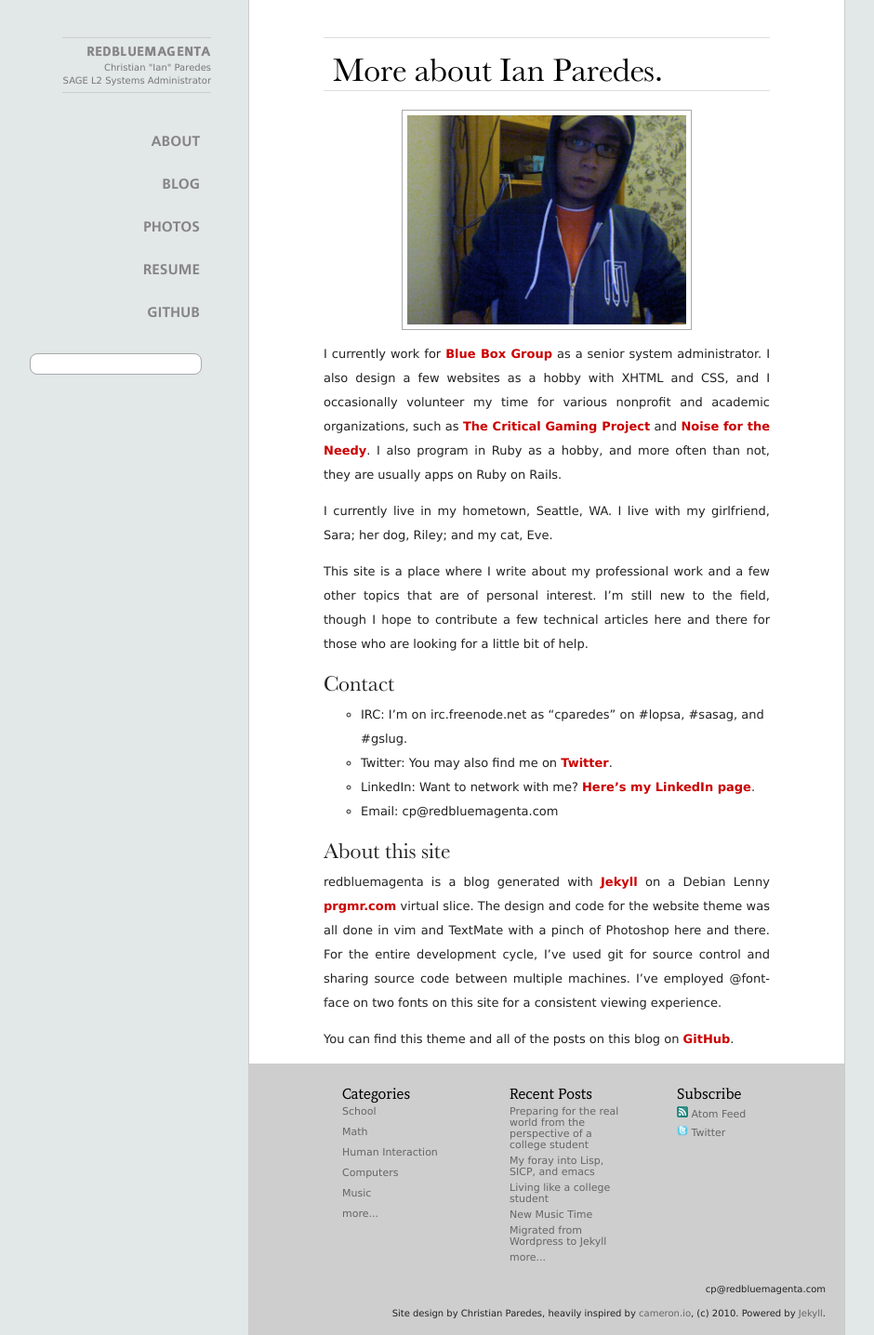
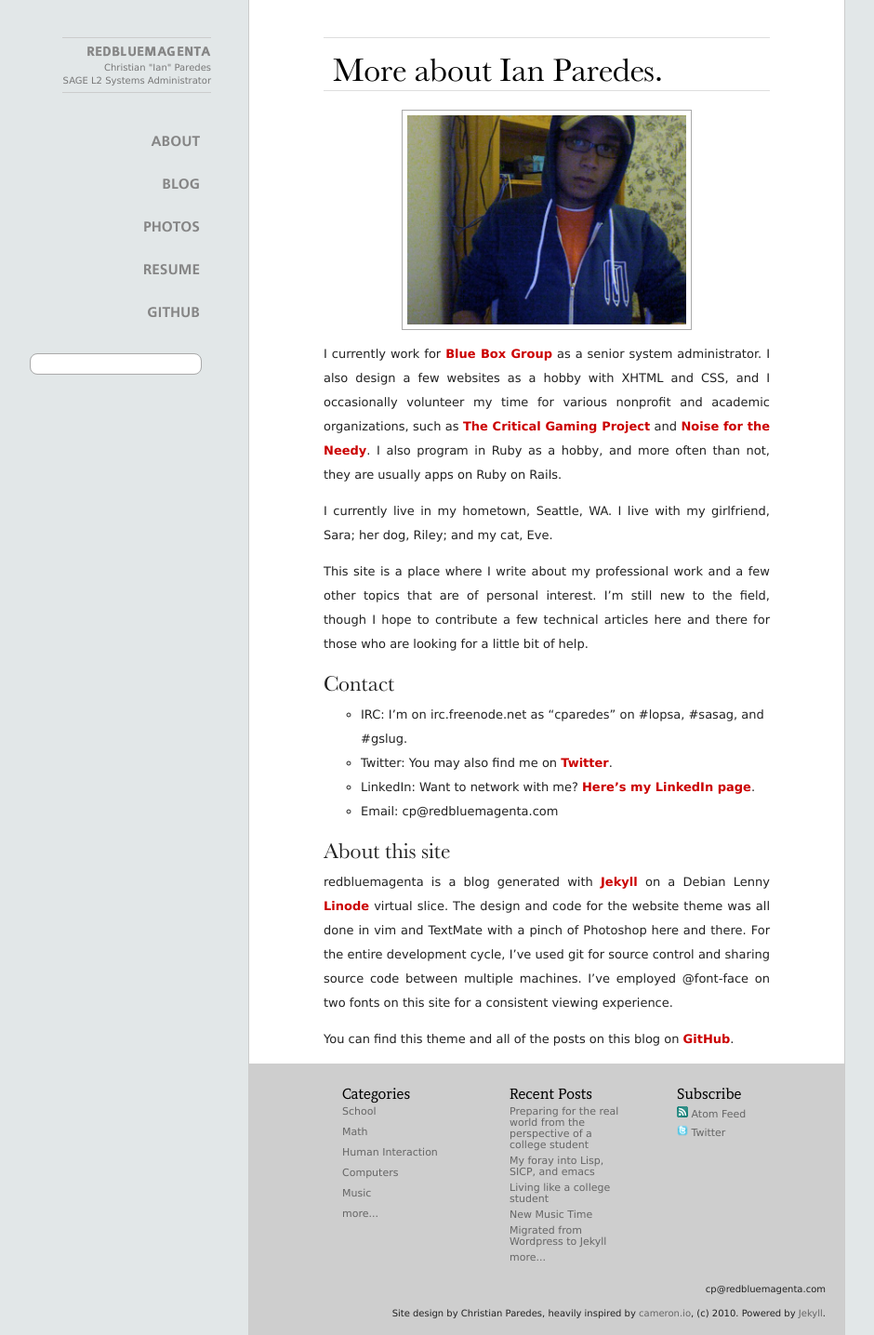
Before and after one commit to cparedes/redbluemagenta.com, a Jekyll site: the page built from about.markdown, in a window 1280 px wide. Shown: the whole page at 93% size, without its empty margins (63-1003 px from the left). Built offline with Jekyll 4.4.1, drawn with Linux system fonts in a browser that asks for light colours; Markdown is read by kramdown in place of the engine named in the settings; comment, search, counter and statistics services are not loaded.

Commit message:
Changing prgmr -> linode

```diff
--- a/about.markdown
+++ b/about.markdown
@@ -33,7 +33,7 @@ About this site
 ---------------
 
 redbluemagenta is a blog generated with [Jekyll] [8] on a Debian Lenny
-[prgmr.com] [9] virtual slice. The design and code for the website theme was
+[Linode] [9] virtual slice. The design and code for the website theme was
 all done in vim and TextMate with a pinch of Photoshop here and there. For the
 entire development cycle, I've used git for source control and sharing source
 code between multiple machines. I've employed @font-face on two fonts on this
@@ -49,6 +49,6 @@ You can find this theme and all of the posts on this blog on [GitHub].
 [6]: http://www.linkedin.com/in/christianparedes
 [7]: /contact.html
 [8]: http://github.com/mojombo/jekyll
-[9]: http://prgmr.com
+[9]: http://linode.com
 [ian]: /images/ian.jpg
 [GitHub]: http://github.com/cparedes/redbluemagenta.com
--- a/categories/Computers.html
+++ b/categories/Computers.html
@@ -11,8 +11,8 @@ title: Postings filed under "Computers"
         <li>June 03, 2010 - <a href="/2010/06/03/goal-for-the-next-few-months-learn-a-functional-programming-language">Goal for the next few months: learn a functional programming language.</a></li>
         <li>December 14, 2009 - <a href="/2009/12/14/social-media-wishlist">Social Media Wishlist</a></li>
         <li>December 09, 2009 - <a href="/2009/12/09/best-practices">"Best Practices"</a></li>
+        <li>December 08, 2009 - <a href="/2009/12/08/life-as-a-junior-sysadmin-part-i">Life as a "junior sysadmin", Part I</a></li>
         <li>December 08, 2009 - <a href="/2009/12/08/freebsd-8-0-release-nvidia-64-bit-drivers">FreeBSD 8.0-RELEASE + nVidia 64-bit drivers!</a></li>
-        <li>December 08, 2009 - <a href="/2009/12/08/life-as-a-junior-sysadmin-part-i">Life as a "junior sysadmin", Part I</a></li>
         <li>December 05, 2009 - <a href="/2009/12/05/ha-clustering">HA Clustering</a></li>
         <li>October 19, 2009 - <a href="/2009/10/19/dilemma-deciding-between-three-major-unixes-as-a-desktop">Dilemma: deciding between three major UNIXES as a desktop</a></li>
         <li>October 09, 2009 - <a href="/2009/10/09/fixing-usb-boot-for-arch-linux">Fixing USB Boot for Arch Linux</a></li>
@@ -20,8 +20,8 @@ title: Postings filed under "Computers"
         <li>September 27, 2009 - <a href="/2009/09/27/the-slow-and-steady-road-to-becoming-a-unix-sysadmin">The slow and steady road to becoming a UNIX sysadmin</a></li>
         <li>September 24, 2009 - <a href="/2009/09/24/unix-self-training">UNIX Self-Training!</a></li>
         <li>September 22, 2009 - <a href="/2009/09/22/open-source-as-an-it-strategy-and-not-as-a-product">Open Source as an IT strategy, and not as a product</a></li>
+        <li>September 20, 2009 - <a href="/2009/09/20/thoughts-on-a-multi-os-environment-part-2-politics-fud-and-soft-skills">Thoughts on a multi-OS environment part 2: politics, FUD, and soft skills</a></li>
         <li>September 20, 2009 - <a href="/2009/09/20/vendor-lock-in-and-various-other-tidbits-about-the-site">Vendor lock-in (and various other tidbits about the site!)</a></li>
-        <li>September 20, 2009 - <a href="/2009/09/20/thoughts-on-a-multi-os-environment-part-2-politics-fud-and-soft-skills">Thoughts on a multi-OS environment part 2: politics, FUD, and soft skills</a></li>
         <li>September 15, 2009 - <a href="/2009/09/15/linode-com-day-two">Linode.com: Day Two</a></li>
         <li>August 26, 2009 - <a href="/2009/08/26/thoughts-on-a-multi-os-environment-2">Thoughts on a multi-OS environment</a></li>
         <li>July 30, 2009 - <a href="/2009/07/30/notes-on-cluster-administration">Notes on Cluster Administration</a></li>
```
